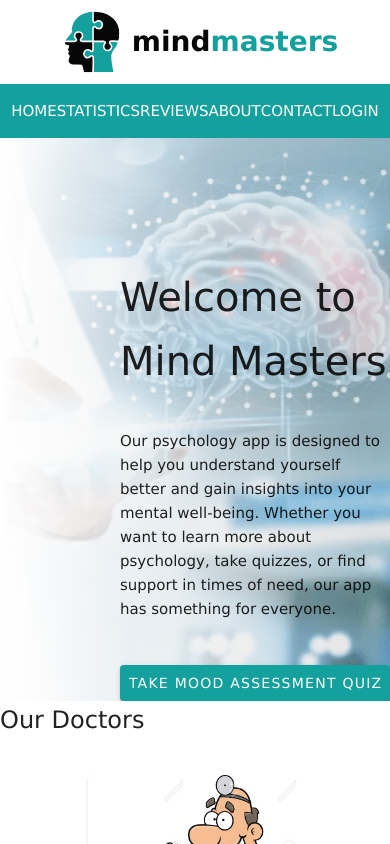
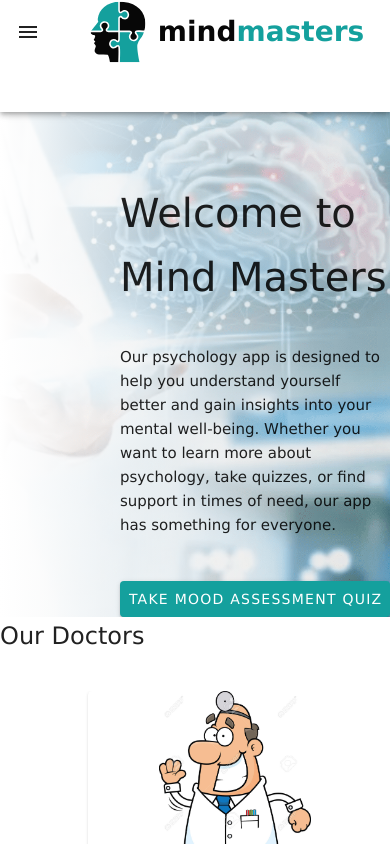
Before and after one commit to Feralwater/CogniLearn, a Vue app: page / in a window 390 px wide. Shown: the top 844 px of the page. Built offline with nearby package versions, Linux system fonts and the light colour scheme.

Commit message:
add responsive bar

```diff
--- a/src/components/AppHeader/AppHeader.vue
+++ b/src/components/AppHeader/AppHeader.vue
@@ -1,5 +1,24 @@
 <template>
   <header>
+    <nav class="header-navigation">
+      <ul class="header-navigation-list header-container">
+        <li class="header-navigation-item" v-for="link in links" :key="link.route">
+          <router-link :to="link.route" class="header-link">{{ link.text }}</router-link>
+        </li>
+        <li class="header-navigation-item">
+          <router-link
+            v-if="!loginStore.isAuthenticated"
+            :to="Routes.Login" class="header-link">Login
+          </router-link>
+          <span v-else class="header-link" @click="logout">Logout</span>
+        </li>
+      </ul>
+    </nav>
+    <v-app-bar>
+      <v-app-bar-nav-icon
+        @click="drawer = !drawer"
+        class="d-flex d-sm-none"
+      />
       <div class="header-container">
         <div class="header-logo">
           <v-img :src="logoIcon" height="64" width="80" />
@@ -38,7 +57,9 @@
           </div>
         </div>
       </div>
-    <nav class="header-navigation">
+
+      <template v-slot:extension>
+        <nav class="header-navigation d-none d-sm-flex">
           <ul class="header-navigation-list header-container">
             <li class="header-navigation-item" v-for="link in links" :key="link.route">
               <router-link :to="link.route" class="header-link">{{ link.text }}</router-link>
@@ -52,6 +73,22 @@
             </li>
           </ul>
         </nav>
+      </template>
+
+    </v-app-bar>
+    <v-navigation-drawer
+      v-model="drawer"
+      absolute
+      temporary
+    >
+      <v-list nav dense>
+        <v-list-item v-for="link in links" :key="link.route" link>
+          <v-list-item-title @click="drawer = false">
+            <router-link :to="link.route">{{ link.text }}</router-link>
+          </v-list-item-title>
+        </v-list-item>
+      </v-list>
+    </v-navigation-drawer>
   </header>
 </template>
 
@@ -84,14 +121,9 @@ export default {
       loginStore.logout();
     };
 
-    const toggleDrawer = () => {
-      drawer.value = !drawer.value;
-    };
-
     return {
       loginStore,
       logout,
-      toggleDrawer,
       drawer,
       logoIcon,
       mapPointer,
```
Lines whose indentation alone changed are shown as unchanged.
